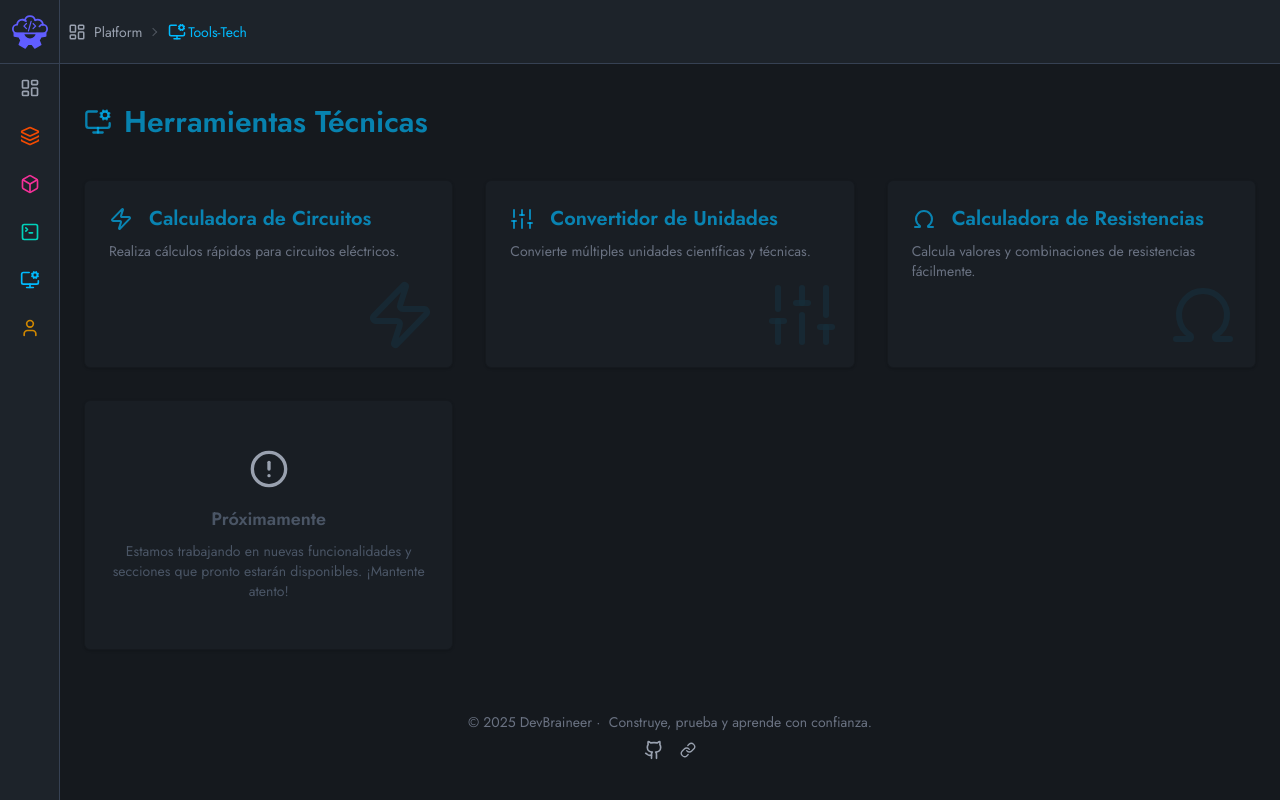
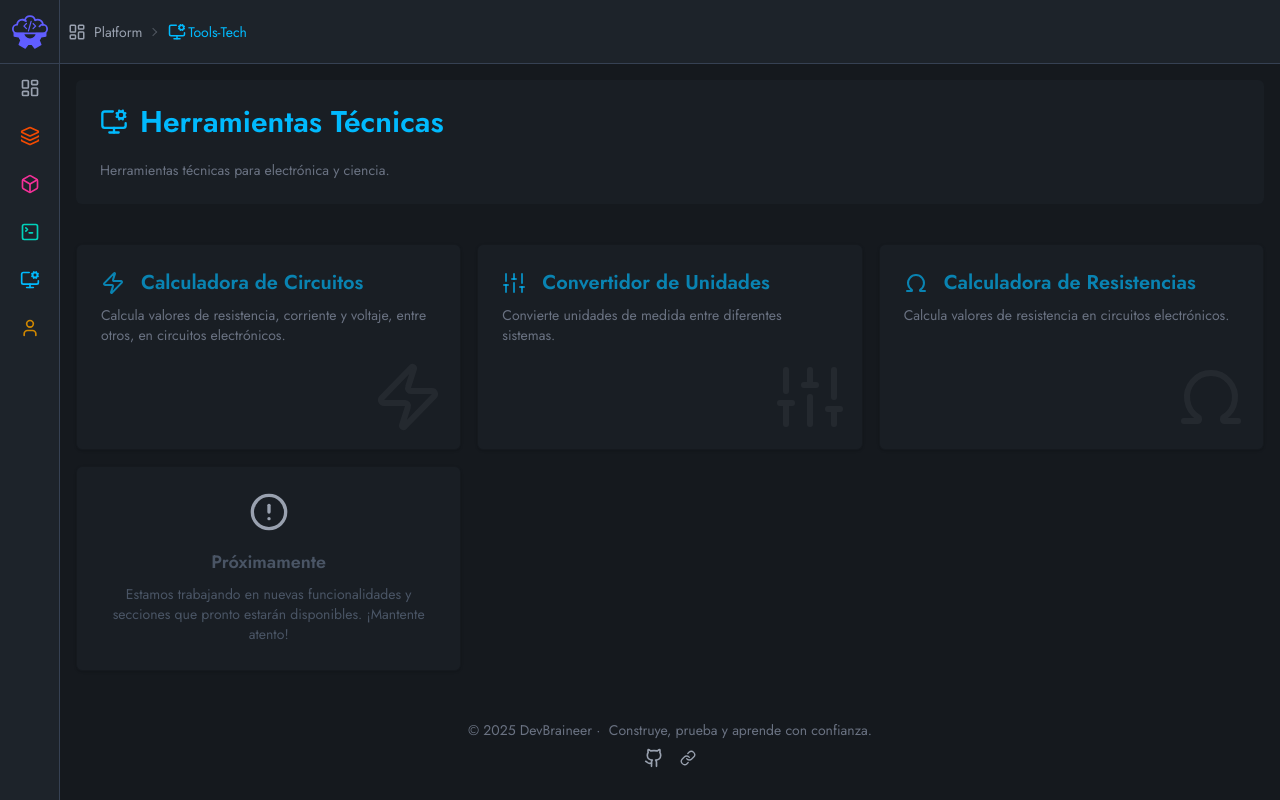
Before and after one commit to AletzMan/devbraineer, a Next.js app: page /platform/tools-tech in a window 1280 px wide. Built offline with nearby package versions, Linux system fonts and the light colour scheme.

Commit message:
refactor: Update ToolsTechHome to use LayoutSection component for improved structure

```diff
--- a/src/app/platform/tools-tech/page.tsx
+++ b/src/app/platform/tools-tech/page.tsx
@@ -1,69 +1,5 @@
-import { MonitorCogIcon, Zap, Sliders, OmegaIcon, AlertCircle } from 'lucide-react';
-import { SiteFooter } from '../componentes/SiteFooter';
-const menuData = [
-    {
-        label: 'Calculadora de Circuitos',
-        description: 'Realiza cálculos rápidos para circuitos eléctricos.',
-        href: '/platform/tools-tech/circuit-calculator',
-        icon: Zap,
-        color: 'text-info/65',
-    },
-    {
-        label: 'Convertidor de Unidades',
-        description: 'Convierte múltiples unidades científicas y técnicas.',
-        href: '/platform/tools-tech/unit-converter',
-        icon: Sliders,
-        color: 'text-info/65',
-    },
-    {
-        label: 'Calculadora de Resistencias',
-        description: 'Calcula valores y combinaciones de resistencias fácilmente.',
-        href: '/platform/tools-tech/resistor-calculator',
-        icon: OmegaIcon,
-        color: 'text-info/65',
-    },
-];
+import LayoutSection from '../componentes/LayoutSection';
 
 export default function ToolsTechHome() {
-    return (
-        <div className="max-w-(--max-width) mx-auto px-6 py-10 flex flex-col h-[calc(100svh-4rem)] flex-grow overflow-y-auto scrollbar-thin">
-            <h1 className={`text-3xl font-semibold mb-10 flex items-center gap-3 ${menuData[0].color}`}>
-                <MonitorCogIcon className={`w-7 h-7 ${menuData[0].color}`} />
-                Herramientas Técnicas
-            </h1>
-
-            <div className="grid gap-8 grid-cols-[repeat(auto-fill,minmax(340px,1fr))] flex-grow">
-                {menuData.map(({ label, description, href, icon: Icon, color }) => (
-                    <div
-                        key={label}
-                        className="bg-base-200 relative rounded-md border border-base-300 max-h-[250px] shadow-sm p-6 hover:shadow-md transition-shadow duration-300">
-                        <Icon
-                            className={`absolute bottom-4 right-4 size-18 opacity-10 pointer-events-none select-none text-gray-300 ${color}`}
-                            aria-hidden="true"
-                        />
-                        <a
-                            href={href}
-                            className={`flex items-center gap-4 mb-2 group ${color} hover:brightness-90 transition duration-300`}>
-                            <Icon className={`${color} w-6 h-6 flex-shrink-0`} />
-                            <h2 className={`text-xl font-semibold ${color} group-hover:underline`}>{label}</h2>
-                        </a>
-
-                        {description && <p className="text-sm text-gray-500">{description}</p>}
-                    </div>
-                ))}
-
-                {/* Último recuadro de aviso */}
-                <div className="bg-base-200 rounded-md border border-base-300 max-h-[250px] shadow-sm p-6 flex flex-col justify-center items-center text-center text-gray-600">
-                    <AlertCircle className="w-10 h-10 mb-4 text-gray-400" />
-                    <h2 className="text-lg font-semibold mb-2">Próximamente</h2>
-                    <p className="text-sm max-w-xs">
-                        Estamos trabajando en nuevas funcionalidades y secciones que pronto estarán disponibles.
-                        ¡Mantente atento!
-                    </p>
-                </div>
-            </div>
-
-            <SiteFooter />
-        </div>
-    );
+    return <LayoutSection title="Herramientas Técnicas" />;
 }
```
